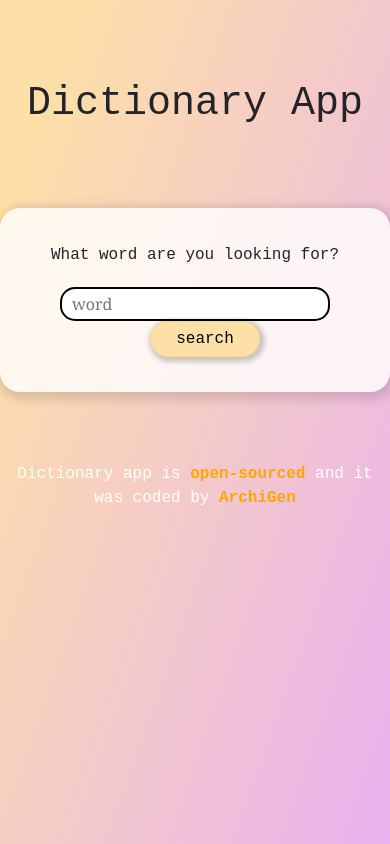
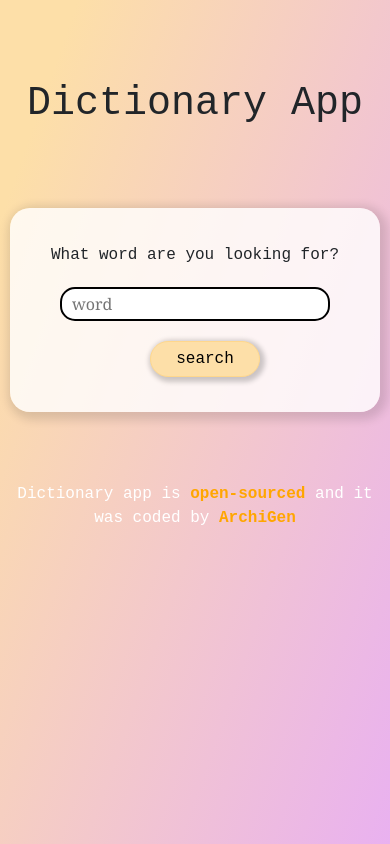
Before and after one commit to ArchiGen/react-dictionary-app, a React (Create React App) app: page / in a window 390 px wide. Built offline with nearby package versions, Linux system fonts and the light colour scheme.

Commit message:
Mobile version CSS tweaks

```diff
--- a/src/App.css
+++ b/src/App.css
@@ -63,6 +63,7 @@ footer {
   border-width: 2px;
   border: 2px solid;
   padding: 3px 10px;
+  margin-bottom: 20px;
 }
 
 .SearchEngine {
@@ -76,7 +77,6 @@ footer {
   display: inline;
   padding: 5px 25px 5px 25px;
   margin-left: 20px;
-
   text-align: center;
   box-shadow: 2px 2px 5px 3px rgba(0, 0, 0, 0.2);
   border-radius: 20px;
@@ -95,6 +95,7 @@ footer {
   margin: 25px auto 25px auto;
   background-color: rgba(255, 255, 255, 0.8);
   border-radius: 20px;
+  width: 95%;
   max-width: 800px;
   box-shadow: 3px 3px 10px 5px rgba(0, 0, 0, 0.12);
 }
--- a/src/Photos.css
+++ b/src/Photos.css
@@ -1,4 +1,4 @@
 .Photos img {
   margin-bottom: 20px;
-  border-radius: 25px;
+  border-radius: 10px;
 }
```
